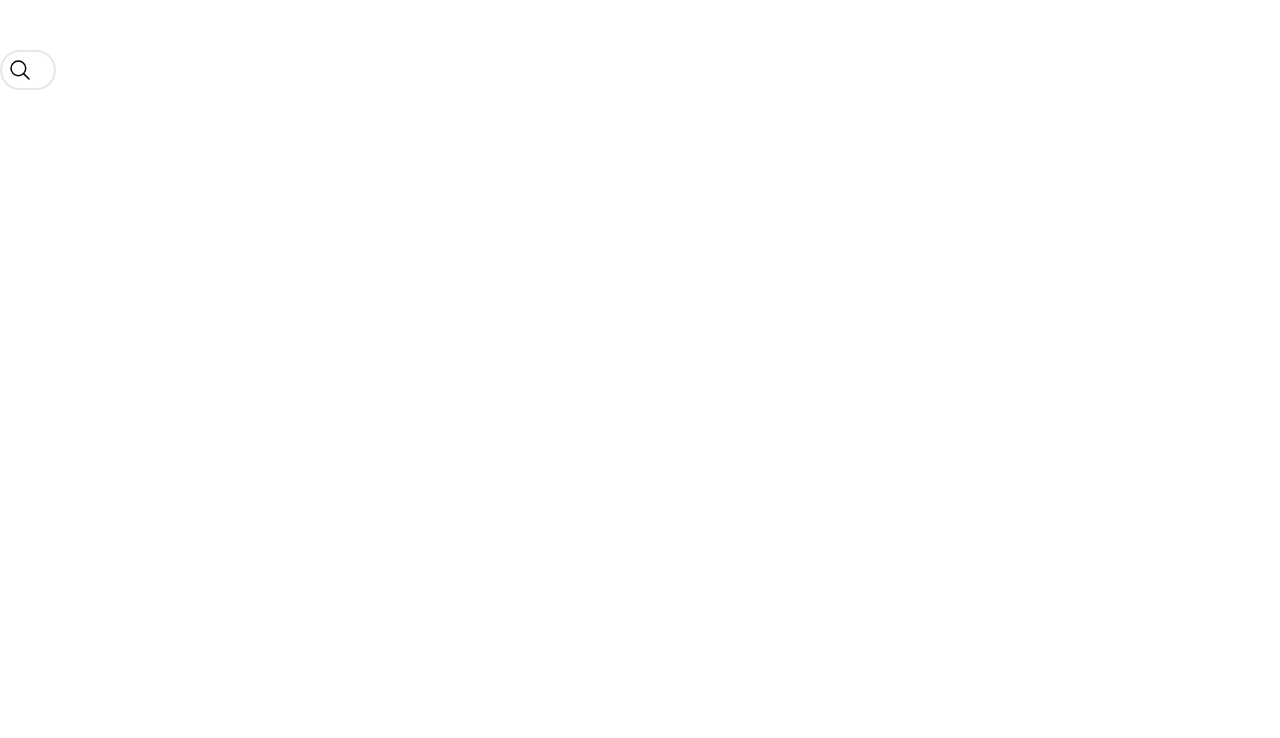
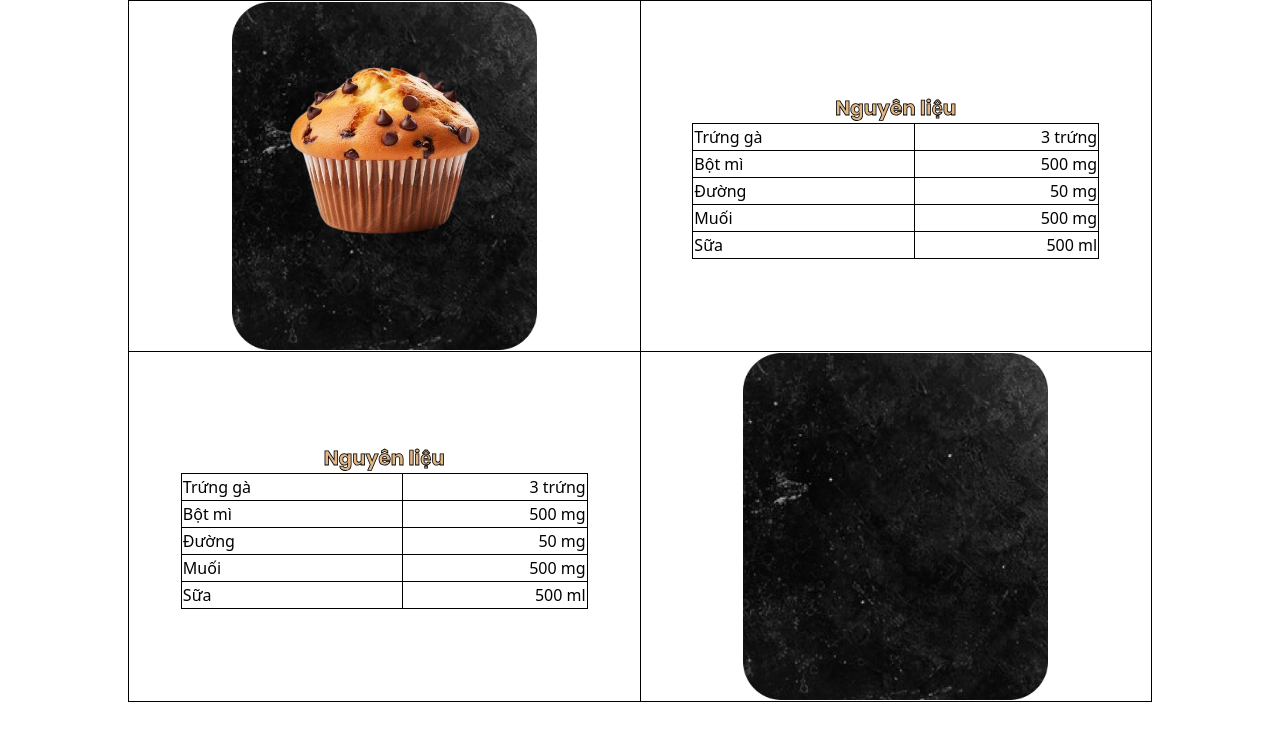
Before and after one commit to devkcng/bakery-store, a Next.js app: page / in a window 1280 px wide. Shown: the top 738 px of the page. Built offline with nearby package versions, Linux system fonts and the light colour scheme; a web font is replaced by a local one.

Commit message:
recipe structure

```diff
--- a/src/app/page.tsx
+++ b/src/app/page.tsx
@@ -3,18 +3,21 @@ import Header from "@/components/header/header";
 import ItemCard from "@/components/item-card/item-card";
 import MenuTabs from "@/components/menu-tabs/menu-tabs";
 import SearchBar from "@/components/search-bar/search-bar";
+import RecipeMainpage from "@/components/recipeMainpage/recipeMainpage";
 import { useState } from "react";
 export default function Home() {
-  const [selectedOption, setSelectedOption] = useState<string>("HTML");
+  // const [selectedOption, setSelectedOption] = useState<string>("HTML");
   // const options: string[] = ["HTML", "React", "Vue", "Angular"];
 
-  const handleOptionChange = (option: string) => {
-    setSelectedOption(option);
-  };
-  console.log(selectedOption);
+  // const handleOptionChange = (option: string) => {
+  //   setSelectedOption(option);
+  // };
+  // console.log(selectedOption);
   return (
     <div>
-      <SearchBar className="mt-[50px]" isShow={false}></SearchBar>
+      {/* <SearchBar className="mt-[50px]" isShow={false}></SearchBar> */}
+      <RecipeMainpage></RecipeMainpage>
     </div>
   );
+
 }
--- /dev/null
+++ b/src/components/recipeMainpage/recipe.css
@@ -0,0 +1,43 @@
+.fontRecipe
+{
+    font-family: Poppins, sans-serif;
+    font-size: 20px;
+    font-weight: 500;
+    color: rgb(224,182,135);
+    padding-bottom: 50px;
+    font-weight: bold;
+    -webkit-text-stroke: 0.8px black;
+}
+#container
+{
+    width:80%;
+    margin-left: 10%;
+    margin-right: 10%;
+}
+td {
+    text-align: center;
+    border: 1px solid black;
+}
+tr
+{
+    padding-bottom: 20%;
+}
+img
+{
+    width: 60%;
+    display: block;
+    margin: 0 auto;
+}
+.recipeTable
+{
+    min-width: 80%;
+    margin-left: 10%;
+}
+.nameOfRecipe
+{
+    text-align: left;
+}
+.noOfRecipe
+{
+    text-align: right;
+}
--- /dev/null
+++ b/src/components/recipeMainpage/recipeMainpage.tsx
@@ -0,0 +1,133 @@
+import React from 'react';
+import "./recipe.css";
+import { posix } from 'path';
+
+const RecipeMainpage = () => {
+    return (
+        <div>
+            <table id='container'>
+                <thead></thead>
+                <tbody>
+                <tr>
+                    <td style={{ position: 'relative'}}>
+                        <img src="/imgs/bakery-images/item-background.png"
+                        alt="Bakground"
+                        style={{ }} />
+                        <img src="/imgs/bakery-images/muffinb.png"
+                         alt="Overlay"
+                         style={{
+                            position: 'absolute',
+                            top: '5%',
+                            left: '25%',
+                            width: '50%',
+                         }} />
+                    </td>
+                    <td >
+                        <label htmlFor="" className='fontRecipe'>Nguyên liệu</label>
+                        <br />
+                        <table className='recipeTable'>
+                            <tbody>
+                                <tr>
+                                    <td className='nameOfRecipe'>
+                                        <label htmlFor="">Trứng gà</label>
+                                    </td>
+                                    <td className='noOfRecipe'>
+                                    <label htmlFor="">3 trứng</label>
+                                    </td>
+                                </tr>
+                                <tr>
+                                    <td className='nameOfRecipe'>
+                                    <label htmlFor="" >Bột mì</label>
+                                    </td>
+                                    <td className='noOfRecipe'>
+                                    <label htmlFor="">500 mg</label>
+                                    </td>
+                                </tr>
+                                <tr>
+                                    <td className='nameOfRecipe'>
+                                    <label htmlFor="">Đường</label>
+                                    </td>
+                                    <td className='noOfRecipe'>
+                                    <label htmlFor="">50 mg</label>
+                                    </td>
+                                </tr>
+                                <tr>
+                                    <td className='nameOfRecipe'>
+                                    <label htmlFor="">Muối</label>
+                                    </td>
+                                    <td className='noOfRecipe'>
+                                    <label htmlFor="">500 mg</label>
+                                    </td>
+                                </tr>
+                                <tr>
+                                    <td className='nameOfRecipe'>
+                                    <label htmlFor="">Sữa</label>
+                                    </td>
+                                    <td className='noOfRecipe'>
+                                    <label htmlFor="">500 ml</label>
+                                    </td>
+                                </tr>
+                            </tbody>
+                        </table>
+                    </td>
+                </tr>
+                <tr>
+                    <td >
+                        <label htmlFor="" className='fontRecipe'>Nguyên liệu</label>
+                        <br />
+                        <table className='recipeTable'>
+                            <tbody>
+                                <tr>
+                                    <td className='nameOfRecipe'>
+                                        <label htmlFor="">Trứng gà</label>
+                                    </td>
+                                    <td className='noOfRecipe'>
+                                    <label htmlFor="">3 trứng</label>
+                                    </td>
+                                </tr>
+                                <tr>
+                                    <td className='nameOfRecipe'>
+                                    <label htmlFor="" >Bột mì</label>
+                                    </td>
+                                    <td className='noOfRecipe'>
+                                    <label htmlFor="">500 mg</label>
+                                    </td>
+                                </tr>
+                                <tr>
+                                    <td className='nameOfRecipe'>
+                                    <label htmlFor="">Đường</label>
+                                    </td>
+                                    <td className='noOfRecipe'>
+                                    <label htmlFor="">50 mg</label>
+                                    </td>
+                                </tr>
+                                <tr>
+                                    <td className='nameOfRecipe'>
+                                    <label htmlFor="">Muối</label>
+                                    </td>
+                                    <td className='noOfRecipe'>
+                                    <label htmlFor="">500 mg</label>
+                                    </td>
+                                </tr>
+                                <tr>
+                                    <td className='nameOfRecipe'>
+                                    <label htmlFor="">Sữa</label>
+                                    </td>
+                                    <td className='noOfRecipe'>
+                                    <label htmlFor="">500 ml</label>
+                                    </td>
+                                </tr>
+                            </tbody>
+                        </table>
+                    </td>
+                    <td >
+                        <img src="/imgs/bakery-images/item-background.png" alt="" />
+                    </td>
+                </tr>
+                </tbody>
+            </table>
+        </div>
+    );
+};
+
+export default RecipeMainpage;
```
